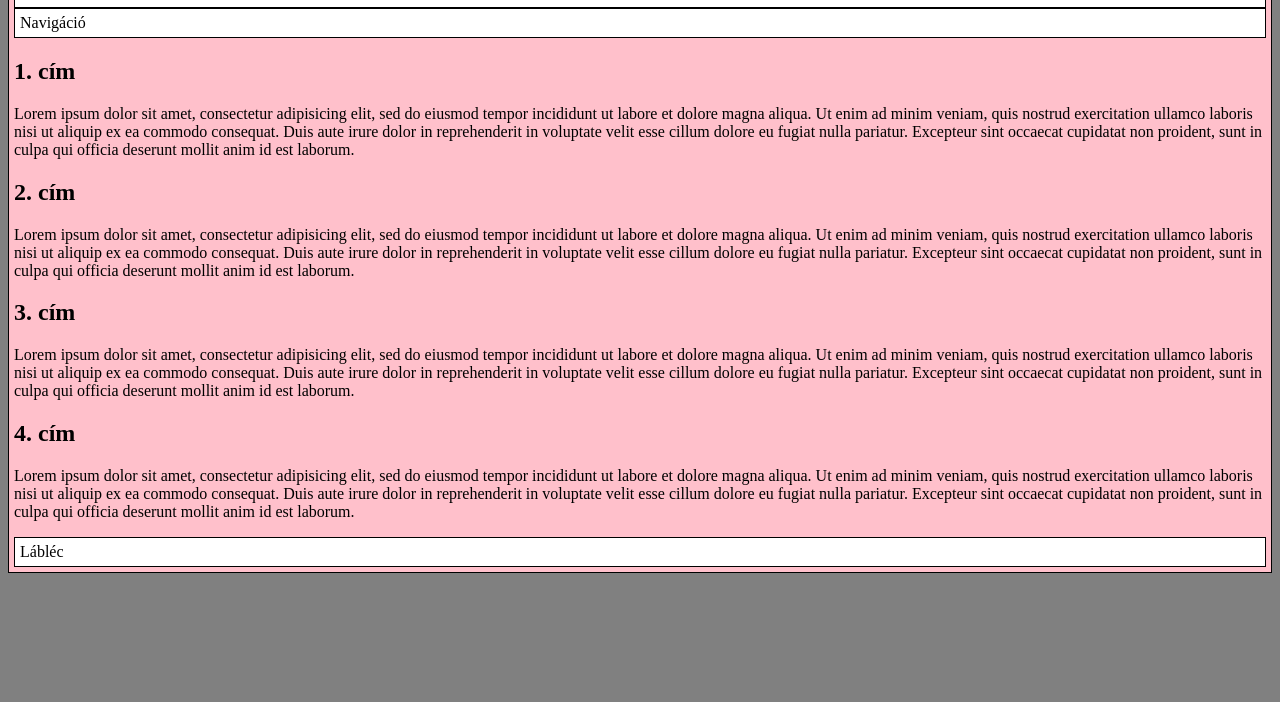
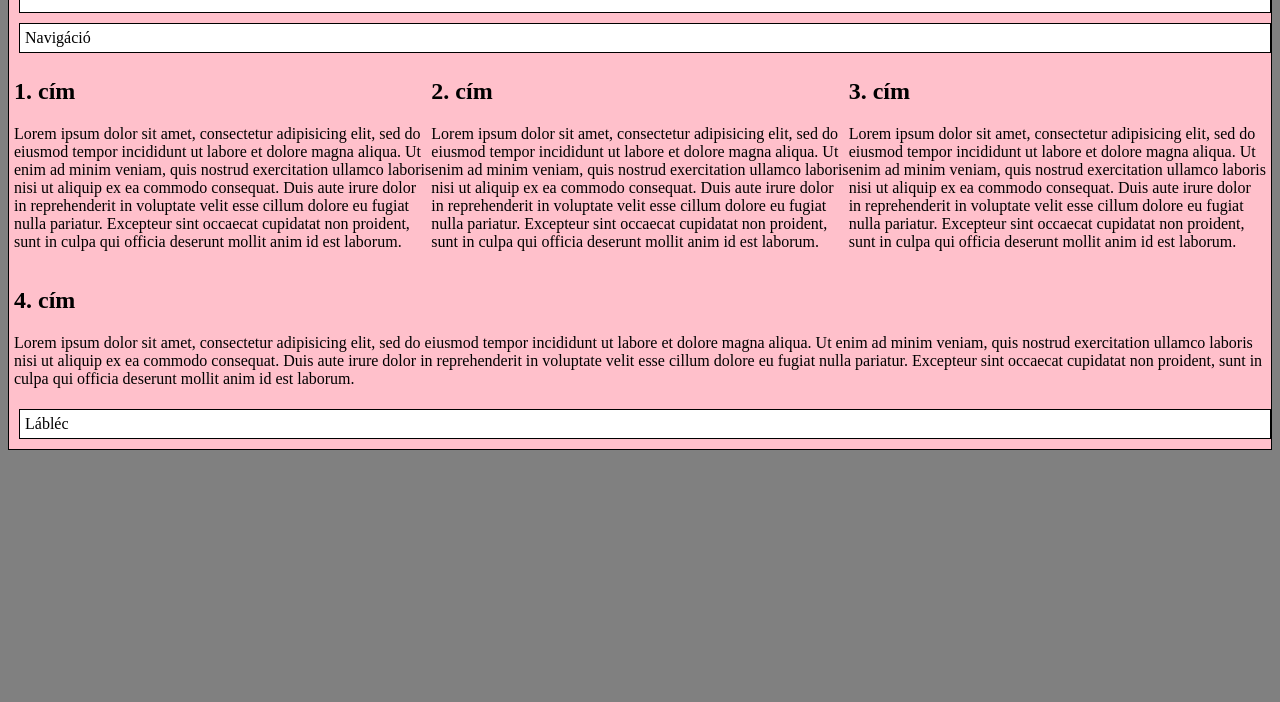
Before and after one commit to Gutyiii/flex, a plain HTML site: page public_html/index.html in a window 1280 px wide. Shown: the part 98-800 px from the top of the page. Drawn offline with Linux system fonts and the light colour scheme.

Commit message:
delxboxos oldalszerkezet kialakitasa

```diff
--- a/public_html/stilus.css
+++ b/public_html/stilus.css
@@ -7,8 +7,24 @@ main {background: pink;}
 main, header, nav, footer, artcile {
     border: 1px solid black;
     padding: 5px;
+    box-sizing: border-box;
 }
 
 header, nav, footer, artcile {
     background: white;
+    margin: 5px;
 }
+
+main {
+    display: flex;
+    flex-wrap: wrap;
+    flex-direction: row;
+}
+
+header, nav, footer {
+    flex: 0 0 100%;
+}
+
+article {
+    flex:1 0 calc(33.33333% - 10px);
+}
```
